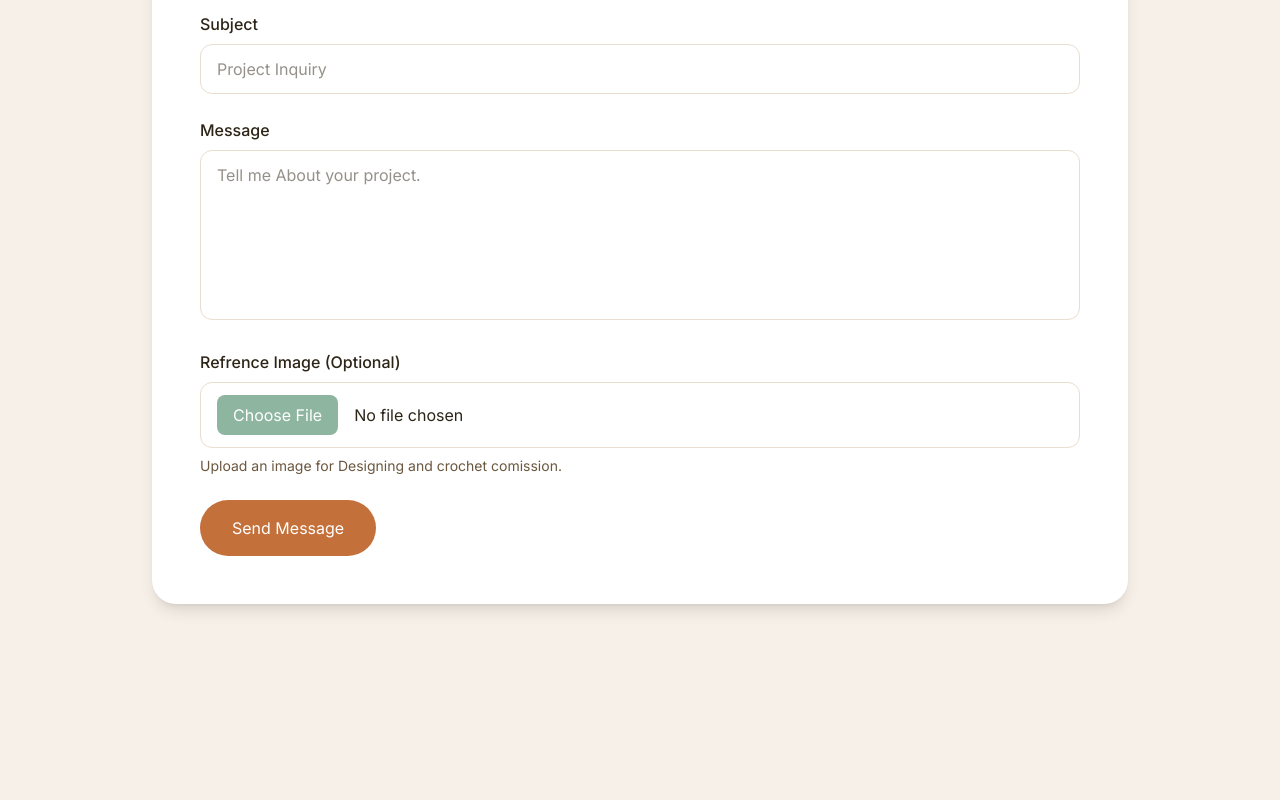
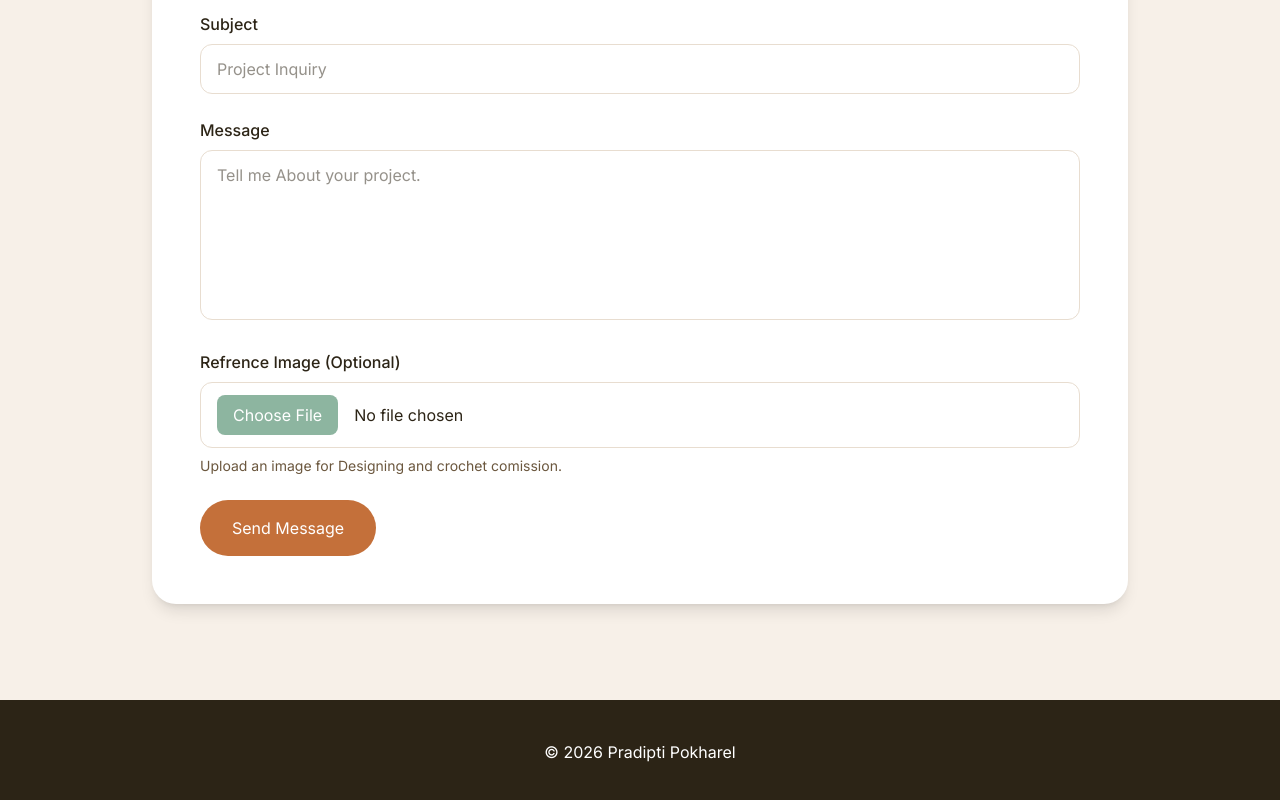
Before and after one commit to Pradipti7/Portfolio, a React (Vite) app: page / in a window 1280 px wide. Shown: the part 3715-4515 px from the top of the page. Before the commit the page ends 4415 px from the top, so only its background shows below. Built offline with nearby package versions, Linux system fonts and the light colour scheme.

Commit message:
add:footer added

```diff
--- a/src/App.jsx
+++ b/src/App.jsx
@@ -5,7 +5,7 @@ import Skills from "./assets/components/Skills";
 import Projects from "./assets/components/Projects";
 import Contact from "./assets/components/Contact";
 // import Crochet from "./assets/components/Crochet";
-// import Footer from "./assets/components/Footer";
+import Footer from "./assets/components/Footer";
 
 function App() {
   return (
@@ -16,6 +16,7 @@ function App() {
       <Skills />
       <Projects />
       <Contact />
+      <Footer />
     </div>
   );
 }
--- a/src/assets/components/Footer.jsx
+++ b/src/assets/components/Footer.jsx
@@ -0,0 +1,9 @@
+export default function Footer() {
+  return (
+    <footer className="bg-[#2C2416] text-white py-10">
+      <div className="text-center">
+        <p>© 2026 Pradipti Pokharel</p>
+      </div>
+    </footer>
+  );
+}
```
